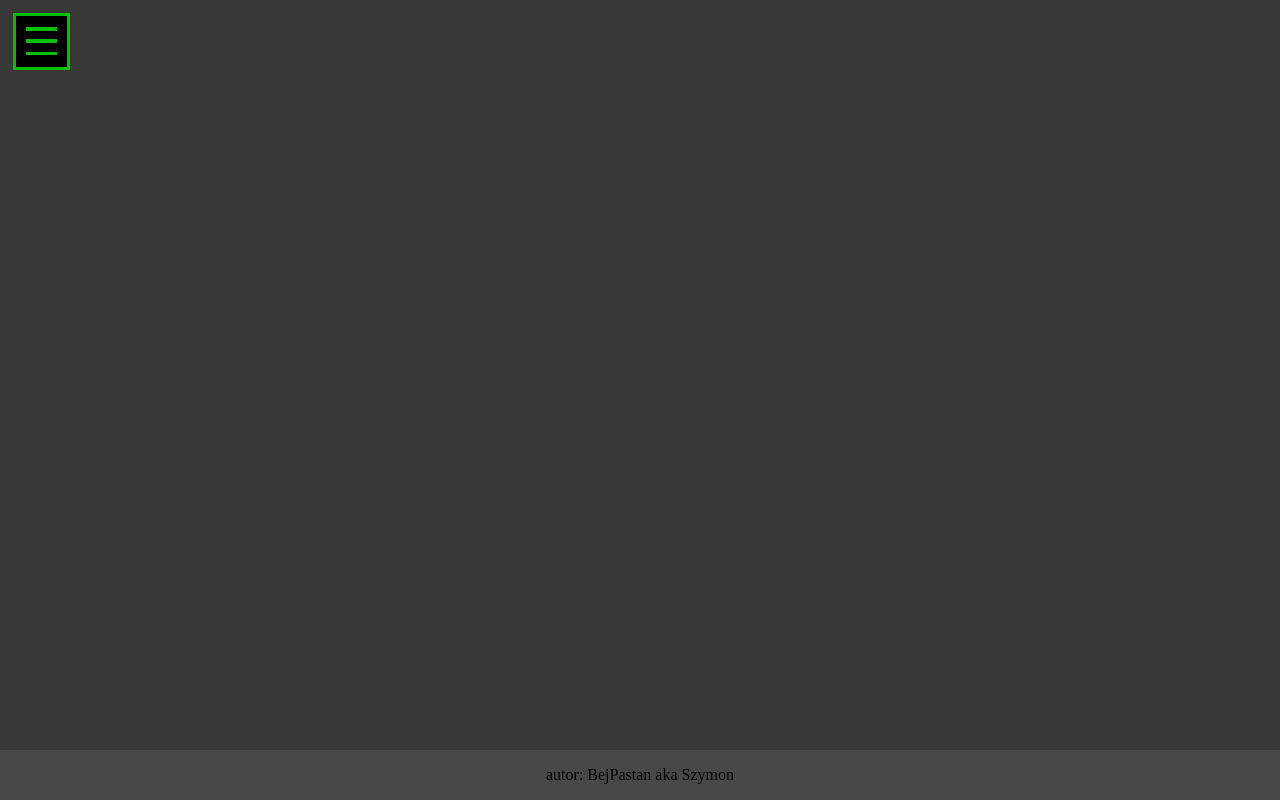
After one commit to starababara/PraktykiSAS, a PHP site: template Praktyki1/Template/menu.php in a window 1280 px wide. The commit adds this page. Run offline with PHP 8.4, Linux system fonts and the light colour scheme; the template is opened without the code that fills it, so the values that code supplies are empty.

Commit message:
Add files via upload

```diff
--- /dev/null
+++ b/Praktyki1/Template/footer.php
@@ -0,0 +1,3 @@
+<div class="footer">
+    <p>autor: BejPastan aka Szymon</p>
+</div>
--- /dev/null
+++ b/Praktyki1/Template/head.php
@@ -0,0 +1,7 @@
+<head>
+    <meta charset="UTF-8">
+    <meta http-equiv="X-UA-Compatible" content="IE=edge">
+    <meta name="viewport" content="key=value, kay=value">
+    <title>Document</title>
+    <link rel="stylesheet" href="css/style.css">
+</head>
--- /dev/null
+++ b/Praktyki1/Template/menu.php
@@ -0,0 +1,17 @@
+<div class="menuButton menuButtonTrigger" type="button" aria-label="Menu">
+            <span class="MenubuttonContainer">
+                <span class="menuButtonLine">
+                </span>
+                <span class="menuButtonLine">
+                </span>
+                <span class="menuButtonLine">
+                </span>
+            </span>
+		</div>
+        <div class="mainMenuContainer">
+			<a class="menuLink" href="about_me.php"><h2 class="mainMenuText">O mnie</h2></a>
+			<a class="menuLink" href="contact.php"><h2 class="mainMenuText">Kontakt</h2></a>
+            <a class="menuLink" href="index.php"><h2 class="mainMenuText">Jamniki</h2></a>
+		</div>
+        <script src="js/index.js"></script>
+    </div>
--- a/Praktyki1/about_me.php
+++ b/Praktyki1/about_me.php
@@ -1,7 +1,7 @@
 <!DOCTYPE html>
 <html lang="pl">
     <?php
-        include("head.php")
+        include("Template/head.php");
     ?>
     </head>
     <body>
@@ -11,7 +11,7 @@
         </h1>
     </div>
     <?php
-        include("menu.php")
+        include("Template/menu.php");
     ?>
     <div class="content">
         <div class="infoContainer">
@@ -32,6 +32,6 @@
         </div>
     </div>
     <?php
-        include("footer.php")
+        include("Template/footer.php");
     ?>
 </body>
--- a/Praktyki1/contact.php
+++ b/Praktyki1/contact.php
@@ -1,7 +1,7 @@
 <!DOCTYPE html>
 <html lang="pl">
 <?php
-        include("head.php")
+        include("Template/head.php");
    ?>
 <body>
 <div class="header">
@@ -10,7 +10,7 @@
         </h1>
     </div>
     <?php
-        include("menu.php")
+        include("Template/menu.php");
     ?>
     <div class="content">
         <div class="formContainer">
@@ -22,7 +22,7 @@
         </div>
     </div>
     <?php
-        include("footer.php")
+        include("Template/footer.php");
     ?>
 </body>
 </html>
--- a/Praktyki1/css/style.css
+++ b/Praktyki1/css/style.css
@@ -1,3 +1,21 @@
+@media screen and (min-width: 500px)
+{
+	.infoContainer
+	{
+
+		width: 43%;
+		float: left;
+	}
+}
+@media screen and (max-width: 501px)
+{
+	.infoContainer
+	{
+		width: 94%;
+		clear:both;
+	}
+}
+
 body
 {
     margin: 0;
@@ -7,7 +25,8 @@ body
 .header
 {
     height: 12vh;
-    display: flex;
+	min-height: 60px;
+	display: flex;
     justify-content: center;
     font-family: 'Gill Sans', 'Gill Sans MT', Calibri, 'Trebuchet MS', sans-serif;
     width: 100%;
@@ -15,17 +34,19 @@ body
     color: #00c000;
     position:fixed;
     top: 0;
+	font-size: 1rem;
 }
 .content
 {
-    margin-top: 9vw;
-    display: flex;
-    justify-content: center;
+    margin-top: 15vh;
+
+	min-width: 250px;
 }
 .img
 {
     margin-bottom: 5vw;
-    width: 80%
+    width: 80vw;
+	margin-left: 10vw;
 }
 
 
@@ -38,6 +59,8 @@ body
 	background: #000000;
 	height: 4vw;
 	width: 4vw;
+	min-width: 30px;
+	min-height: 30px;
 	position: fixed;
 	top: 1vw;
 	left: 1vw;
@@ -95,12 +118,13 @@ body
 {
 	height: 100vh;
 	width: 20vw;
+	min-width: 150px;
 	transition: 0.5s;
 	background-color: #00c000;
 	font-family: 'Fondamento';
 	position: fixed;
 	top: 0;
-	left: -20.5vw;
+	right: 100vw;
 	z-index: 10;
 	display: flex;
 	flex-direction: column;
@@ -109,7 +133,7 @@ body
 }
 .openMenu  .mainMenuContainer
 {
-	transform: translateX(20vw);
+	transform: translateX(100%);
 }
 .mainMenuText
 {
@@ -140,10 +164,8 @@ body
 
 .infoContainer
 {
-    width: 43%;
     padding: 1%;
     margin: 2.5%;
-    float: left;
     background-color: rgb(35, 35, 35);
 }
 
--- a/Praktyki1/index.php
+++ b/Praktyki1/index.php
@@ -1,7 +1,7 @@
 <!DOCTYPE html>
 <html lang="pl">
     <?php
-        include("head.php")
+        include("Template/head.php");
    ?>
 <body>
     <div class="header">
@@ -11,13 +11,13 @@
     </div>
     <div>
    <?php
-        include("menu.php")
+        include("Template/menu.php");
    ?>
     <div class="content">
         <img class="img" src="https://i0.wp.com/www.pies.pl/wp-content/uploads/karma-dla-jamnika-scaled.jpg?fit=1400%2C800&ssl=1">
     </div>
     <?php
-        include("footer.php")
+        include("Template/footer.php");
     ?>
 </body>
 </html>
```
